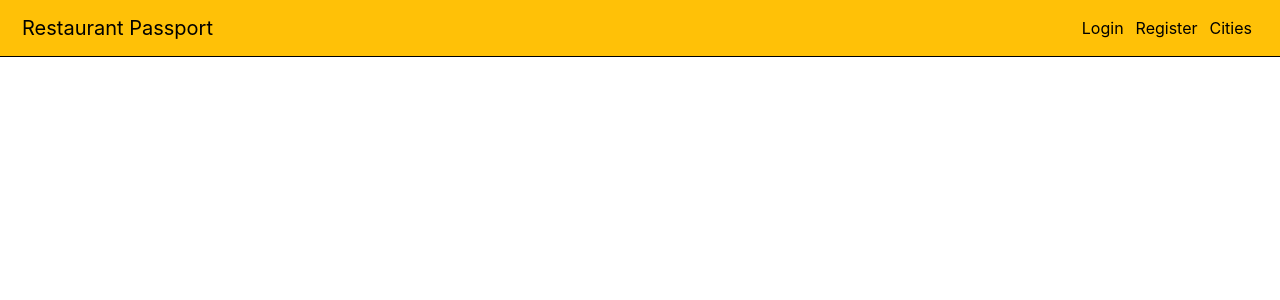
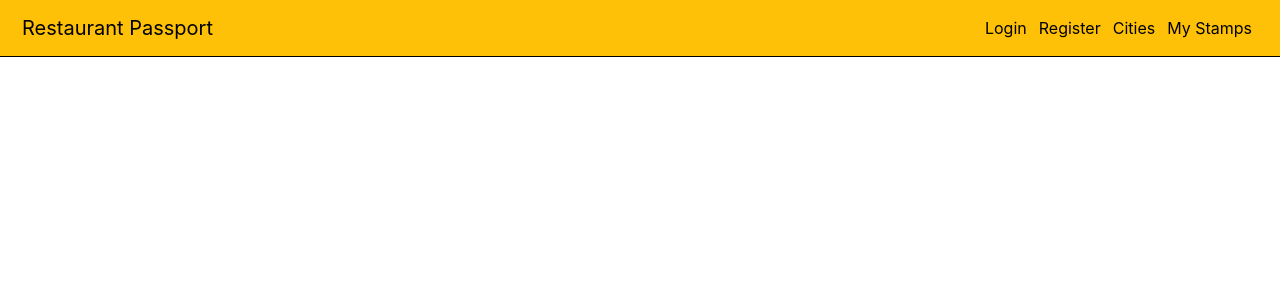
Before and after one commit to restaurantpassport/rp-FrontEndRepo, a React (Create React App) app in the folder restaurant-passport/: page / in a window 1280 px wide. Shown: the top 300 px of the page. Built offline with nearby package versions, Linux system fonts and the light colour scheme.

Commit message:
final commit of thurs night

```diff
--- a/restaurant-passport/src/App.js
+++ b/restaurant-passport/src/App.js
@@ -8,6 +8,7 @@ import Register from './components/Register';
 import Restaurant from './components/Restaurant';
 // import { getRestaurants } from './actions';
 import { Navbar, NavbarBrand } from 'reactstrap';
+import VisitedRestaurants from './components/VisitedRestaurants';
 // console.log('APP props', props)
 function App() {
   return (
@@ -20,6 +21,7 @@ function App() {
             <Link style={{color: 'black'}}  to='/login'>Login</Link>
             <Link style={{color: 'black'}} to='/register'>Register</Link>
             <Link style={{color: 'black'}} to='/cities'>Cities</Link>
+            <Link style={{color: 'black'}} to='/stamps'>My Stamps</Link>
             {/* <Link style={{color: 'black'}} to='/logout/'>Logout</Link> */}
             {/* <Link style={{color: 'black'}} to='/resaurant/:id'>Resties</Link> */}
           </div>
@@ -48,6 +50,7 @@ function App() {
         exact
         path='/cities/restaurants/:id'
         component={Restaurant} />
+        <Route exact path='/stamps' component={VisitedRestaurants} />
 
     </div>
     </Router>
--- a/restaurant-passport/src/components/RestaurantList.js
+++ b/restaurant-passport/src/components/RestaurantList.js
@@ -1,7 +1,7 @@
 import React from 'react';
 import { connect } from 'react-redux';
 import { withRouter, Link } from 'react-router-dom';
-import VisitedRestaurants from './VisitedRestaurants';
+// import VisitedRestaurants from './VisitedRestaurants';
 // import Restaurant from './Restaurant'
 // import { Spinner } from 'reactstrap';
 
@@ -16,8 +16,6 @@ class RestaurantList extends React.Component {
 
 render() {
     console.log('getRest props', this.props)
-
-
     return (
         <div>
             <h1>{this.props.cityFromRestaurant}</h1>
@@ -35,7 +33,7 @@ render() {
             </div>
             <div>
 
-                <VisitedRestaurants />
+                {/* <VisitedRestaurants /> */}
 
             </div>
             </div>
--- a/restaurant-passport/src/components/VisitedRestaurants.js
+++ b/restaurant-passport/src/components/VisitedRestaurants.js
@@ -12,28 +12,31 @@ class VisitedRestaurants extends React.Component {
 
 
 render() {
-    console.log('userIDDDD', this.props.user_id);
+    // let loggedUser = localStorage.getItem('userId');
+    // let mappedUser = this.props.stampedRestaurants.map(item => item.user_id)
+    // let loggedUserID = mappedUser[0];
 
-    let loggedUser = localStorage.getItem('userId');
-    let visitedRestaurants = this.props.stampedRestaurants.user_id === loggedUser ?
-    this.props.stampedRestaurants.map(city => (
-        <div className='rest-list' key={city.id}>
-            <div key={city.id}>
-            <h2>{city.name}</h2>
-            </div>
-        </div>
-    )) :
-        <h1>No Visited Restaurants</h1>
+    // let visitedRestaurants = loggedUserID === loggedUser ?
+    // this.props.stampedRestaurants.map(city => (
+    //     <div className='rest-list' key={city.id}>
+    //         <div key={city.id}>
+    //         <h2>{city.name}</h2>
+    //         </div>
+    //     </div>
+    // )) :
+    //     <h1>No Visited Restaurants</h1>
 
     console.log('city User ID', this.props.stampedRestaurants);
+
     return (
         <div>
-            <h1 className='user-restuarants-header'>Stamped</h1>
+            <h2>My Stamps</h2>
+            {/* <h1 className='user-restuarants-header'>Stamped</h1>
 
             <div className='rest-list-wrapper'>
                <h3> {visitedRestaurants} </h3>
 
-            </div>
+            </div> */}
         </div>
     )
 }
```
Also changed, not shown: restaurant-passport/src/components/Restaurant.js (+1 -8 lines).
